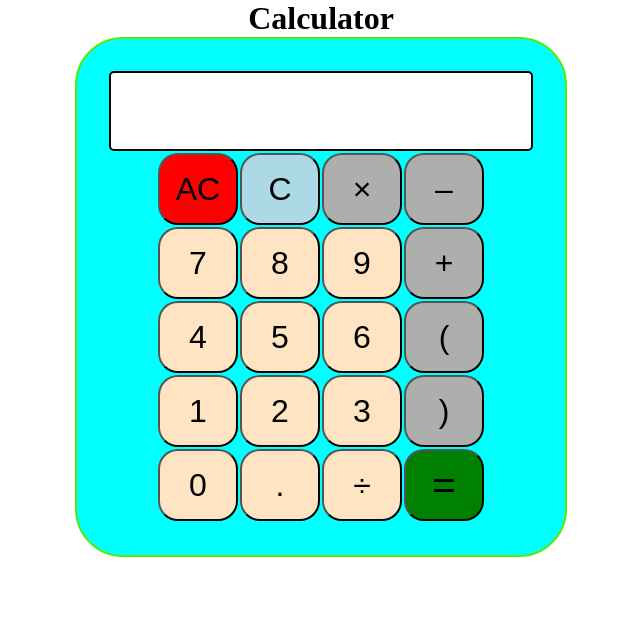
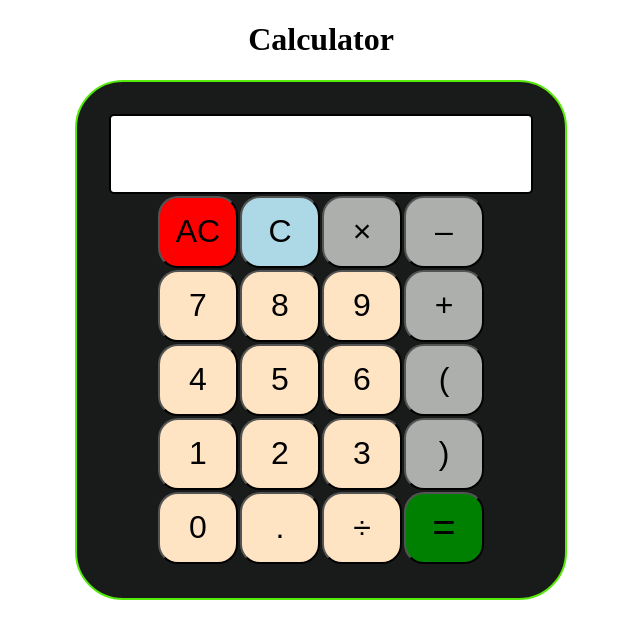
Before and after one commit to bindrohit07/Calculator, a React (Vite) app: page / in a window 1280 px wide. Shown: the top 638 px of the page, without its empty margins (319-959 px from the left). Built offline with nearby package versions, Linux system fonts and the light colour scheme.

Commit message:
App.css changes

```diff
--- a/src/App.css
+++ b/src/App.css
@@ -1,19 +1,20 @@
 *{
-    padding: 0;
-    margin: 0;
-    box-sizing: border-box;
+
+padding: 0;
+box-sizing: border-box;
+
  }
  .container{
     text-align: center;
-    width: 100%;
-
+    margin: auto;
 }
 
 .calculator{
+
     border: 2px solid rgb(85, 234, 11);
     border-radius: 3rem;
-    background-color: aqua;
-    display: inline-block;
+    background-color: rgb(25, 27, 27);
+    display:inline-block;
     padding: 2rem 2rem;
 
 
@@ -50,7 +51,7 @@ button{
 .hilight{
     background-color: rgb(173, 175, 173);
 }
-
+/*
 @media screen and (max-width:768px) {
 
     .calculator{
@@ -60,7 +61,7 @@ button{
         margin-left: 5rem;
         border: 2px solid rgb(85, 234, 11);
         border-radius: 3rem;
-        background-color: rgb(197, 195, 195);
+        background-color: rgb(22, 22, 22);
         display: inline-block;
         padding: 2rem 2rem;
 
@@ -74,11 +75,11 @@ button{
              margin: 1rem;
             border: 2px solid rgb(85, 234, 11);
             border-radius: 3rem;
-            background-color:orangered
+            background-color:aqua
 
 
 
 
         }
 
-    }
+    }*/
```
